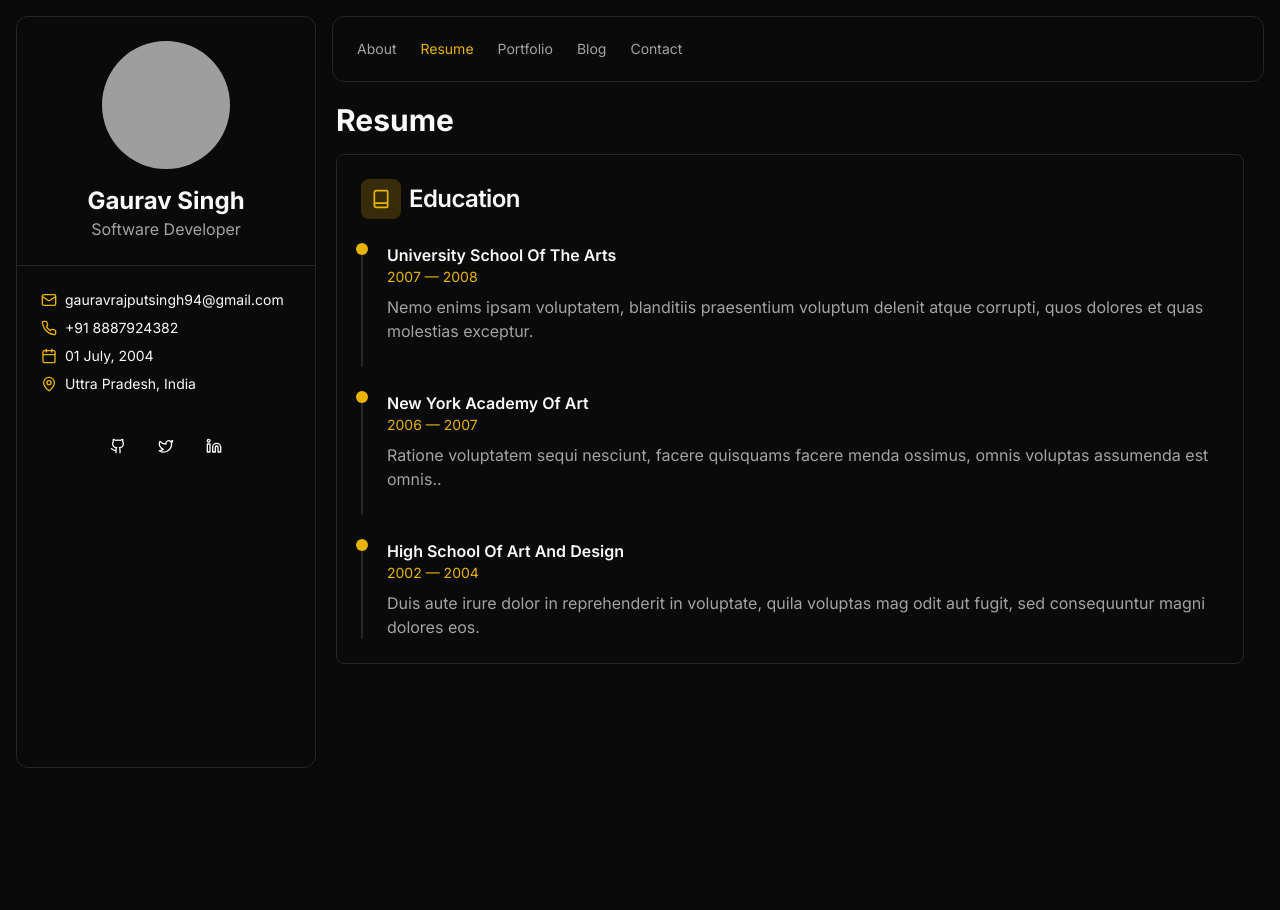
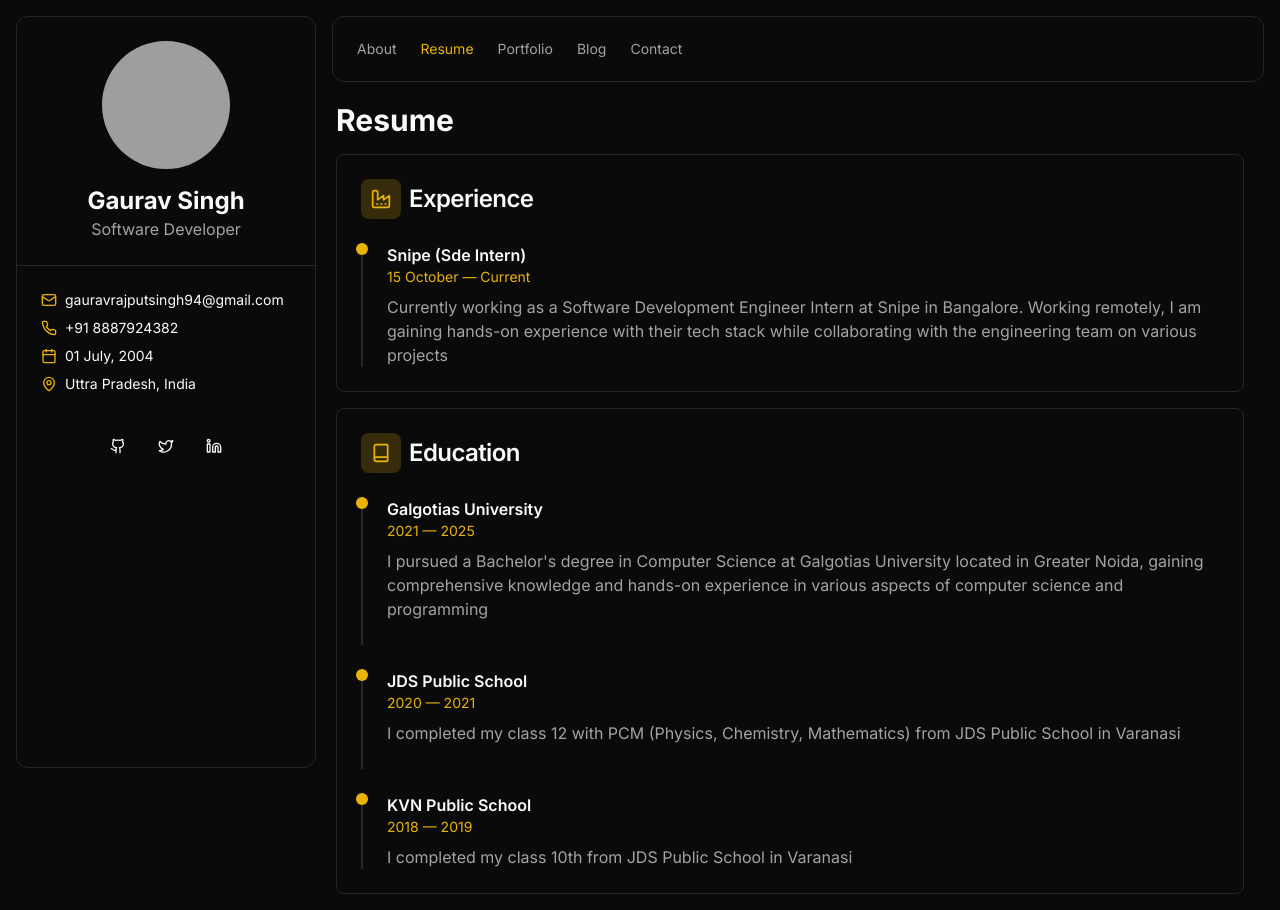
Before and after one commit to gauravsingh94/gaurav.dev, a Next.js app: page /resume in a window 1280 px wide. Before the commit the page ends 832 px from the top, so only its background shows below. Built offline with nearby package versions, Linux system fonts and the light colour scheme; grey boxes are pictures that could not be loaded.

Commit message:
updated some of the data

```diff
--- a/app/resume/page.tsx
+++ b/app/resume/page.tsx
@@ -1,5 +1,5 @@
 import { Card, CardContent, CardHeader, CardTitle } from "@/components/ui/card";
-import { Book } from "lucide-react";
+import { Book, Factory } from "lucide-react";
 
 export default function ResumePage() {
   return (
@@ -7,6 +7,29 @@ export default function ResumePage() {
       <section className="space-y-4">
         <h1 className="text-3xl font-bold">Resume</h1>
 
+        <Card>
+          <CardHeader className="space-y-1">
+            <div className="flex items-center gap-2">
+              <div className="w-10 h-10 flex items-center justify-center rounded-lg bg-yellow-500/20">
+                <Factory className="w-5 h-5 text-yellow-500" />
+              </div>
+              <CardTitle>Experience</CardTitle>
+            </div>
+          </CardHeader>
+          <CardContent className="space-y-6">
+            {ExperienceData.map((item, index) => (
+              <div
+                key={index}
+                className="relative pl-6 border-l-2 border-border pb-6 last:pb-0"
+              >
+                <div className="absolute w-3 h-3 bg-yellow-500 rounded-full -left-[7px] top-0" />
+                <h3 className="font-semibold">{item.company}</h3>
+                <p className="text-sm text-yellow-500">{item.years}</p>
+                <p className="text-muted-foreground mt-2">{item.description}</p>
+              </div>
+            ))}
+          </CardContent>
+        </Card>
         <Card>
           <CardHeader className="space-y-1">
             <div className="flex items-center gap-2">
@@ -37,21 +60,29 @@ export default function ResumePage() {
 
 const educationData = [
   {
-    school: "University School Of The Arts",
-    years: "2007 — 2008",
+    school: "Galgotias University",
+    years: "2021 — 2025",
     description:
-      "Nemo enims ipsam voluptatem, blanditiis praesentium voluptum delenit atque corrupti, quos dolores et quas molestias exceptur.",
+      "I pursued a Bachelor's degree in Computer Science at Galgotias University located in Greater Noida, gaining comprehensive knowledge and hands-on experience in various aspects of computer science and programming",
   },
   {
-    school: "New York Academy Of Art",
-    years: "2006 — 2007",
+    school: "JDS Public School",
+    years: "2020 — 2021",
     description:
-      "Ratione voluptatem sequi nesciunt, facere quisquams facere menda ossimus, omnis voluptas assumenda est omnis..",
+      "I completed my class 12 with PCM (Physics, Chemistry, Mathematics) from JDS Public School in Varanasi",
   },
   {
-    school: "High School Of Art And Design",
-    years: "2002 — 2004",
-    description:
-      "Duis aute irure dolor in reprehenderit in voluptate, quila voluptas mag odit aut fugit, sed consequuntur magni dolores eos.",
+    school: "KVN Public School",
+    years: "2018 — 2019",
+    description: "I completed my class 10th from JDS Public School in Varanasi",
   },
 ];
+
+const ExperienceData = [
+  {
+    company: "Snipe (Sde Intern)",
+    years: "15 October — Current",
+    description:
+      "Currently working as a Software Development Engineer Intern at Snipe in Bangalore. Working remotely, I am gaining hands-on experience with their tech stack while collaborating with the engineering team on various projects",
+  },
+];
--- a/components/sidebar.tsx
+++ b/components/sidebar.tsx
@@ -15,7 +15,7 @@ export function Sidebar() {
     <Card className="h-[94vh] sticky top-0  border-r lg:block hidden rounded-xl">
       <div className="flex flex-col items-center p-6 border-b">
         <Avatar className="w-32 h-32 mb-4">
-          <AvatarImage src="/avatar.png" alt="Richard hanrick" />
+          <AvatarImage src="/profile.png" alt="Richard hanrick" />
           <AvatarFallback>GS</AvatarFallback>
         </Avatar>
         <h2 className="text-2xl font-bold">Gaurav Singh</h2>
```
Also changed, not shown: 1 other file (tests, documents, lock files or other folders).
